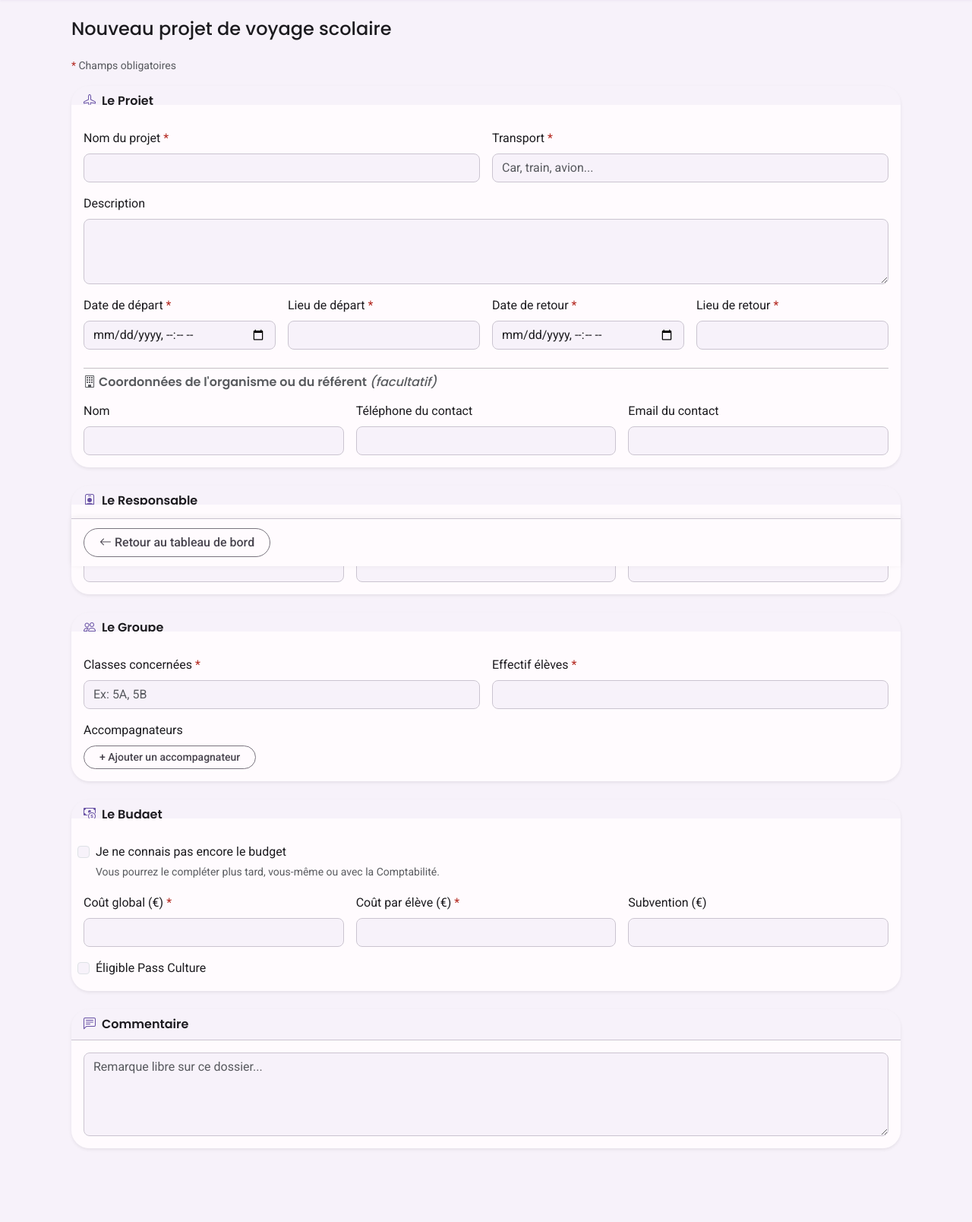
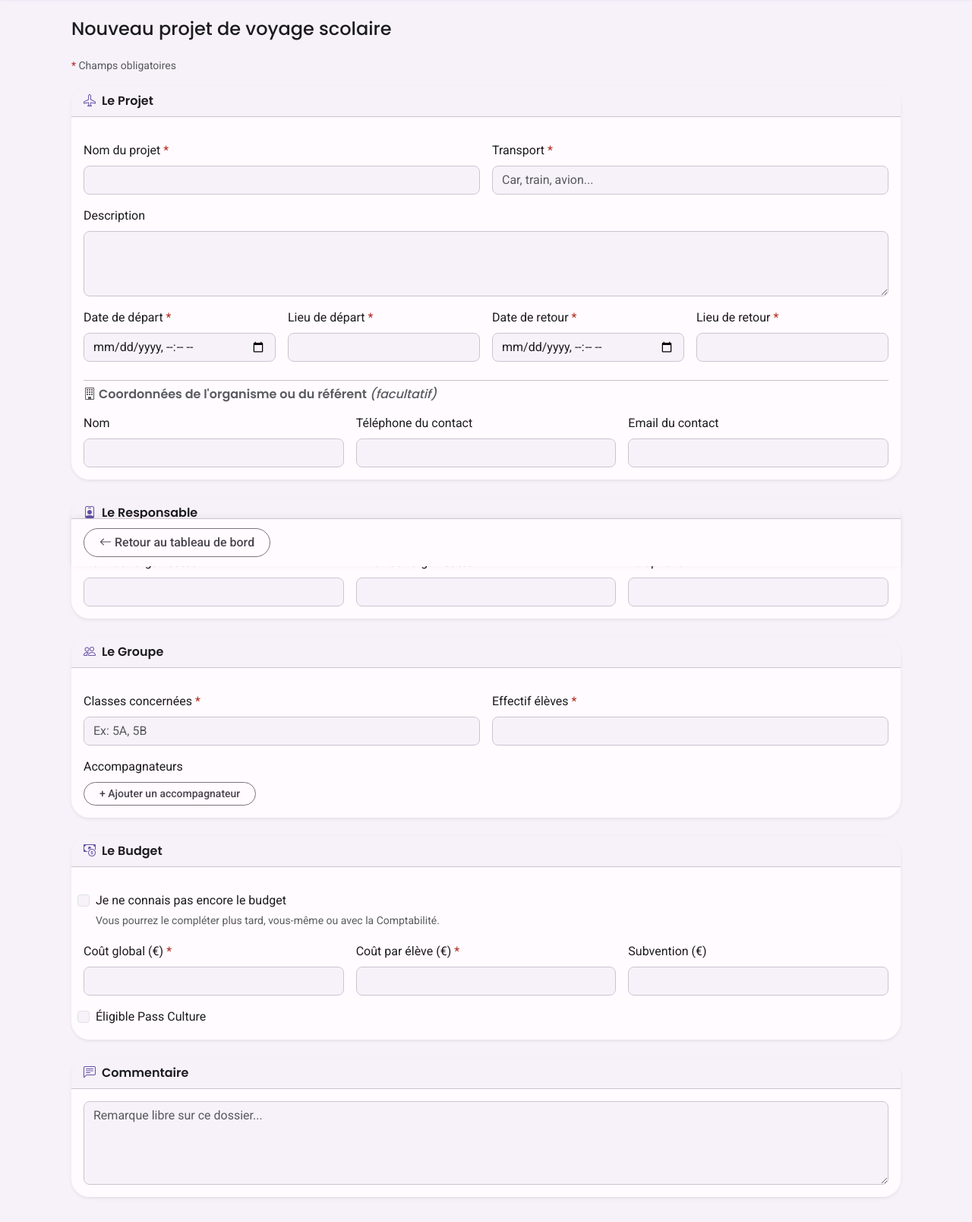
Before and after one commit to AxelM35/fiche-projet-app, a Spring app: page /formulaire in a window 1280 px wide. Shown: the part 55-1663 px from the top of the page at 76% size. Before the commit the page ends 1567 px from the top, so only its background shows below. Run offline with Thymeleaf, Linux system fonts and the light colour scheme; the template is opened without the code that fills it, so the values that code supplies are empty; some of the project's set-up classes (security, data sources, template engines, error pages and the like) are left out, and stand-ins take their place.

Commit message:
fix: en-tetes de carte rognes sur Le Projet/Responsable/Groupe/Budget
.card-body.row.g-3 heritait de la marge negative du systeme de
gouttiere Bootstrap, ce qui remontait le card-body de 1rem sous le
bandeau de titre : son fond opaque recouvrait alors les descendantes
des lettres (j, p, g) du titre juste au-dessus ("Le Projet" -> "Le
Proiet"). Neutralise la marge sur .carte-formulaire .card-body.row.

```diff
--- a/src/main/resources/static/css/style.css
+++ b/src/main/resources/static/css/style.css
@@ -505,6 +505,15 @@ a {
     background-color: var(--md-surface);
 }
 
+/* Sur les cartes ou .card-body porte aussi .row.g-3 (grille de champs), la
+   marge negative du systeme de gouttiere Bootstrap remonte le card-body de
+   1rem et son fond opaque recouvre alors le bas du bandeau de titre juste
+   au-dessus - les descendantes des lettres (j, p, g...) du titre se
+   retrouvaient rognees ("Le Projet" affiche "Le Proiet"). */
+.carte-formulaire .card-body.row {
+    margin-top: 0;
+}
+
 .carte-formulaire .card-header .bi {
     color: var(--md-primary);
 }
```
